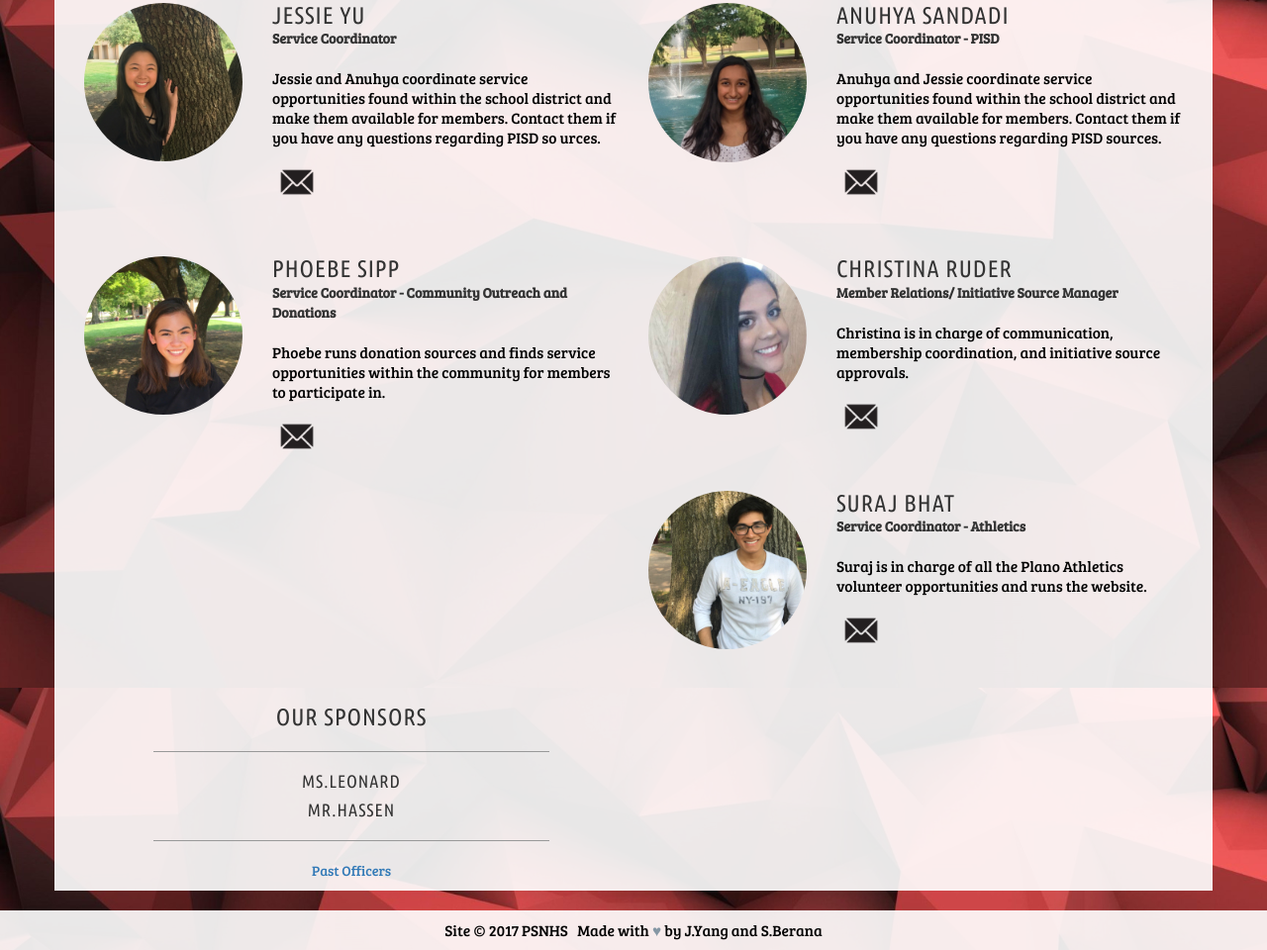
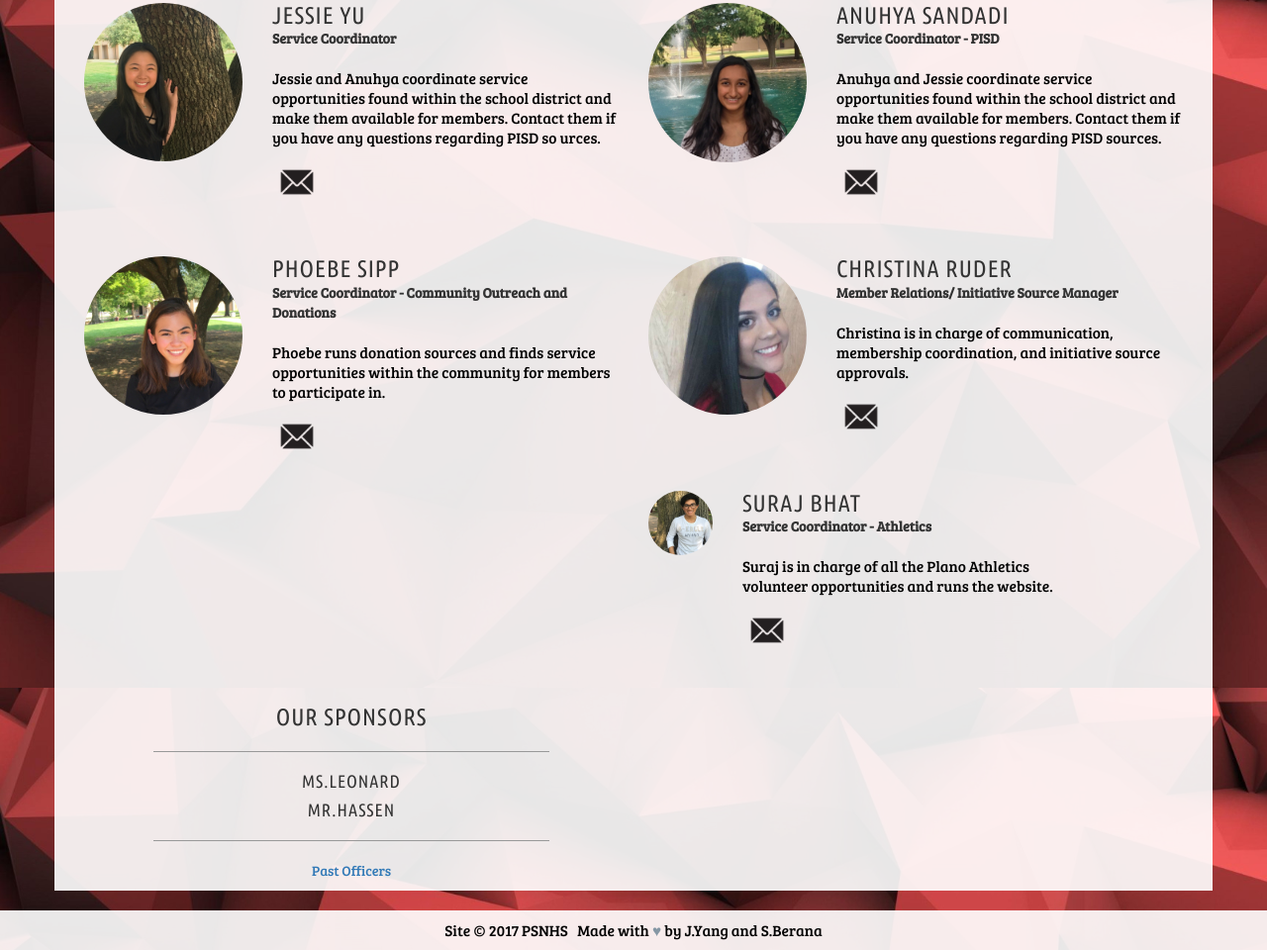
Before and after one commit to pshsnhs/Plano-Senior-NHS, a plain HTML site: page contact.html in a window 1280 px wide. Shown: the part 905-1865 px from the top of the page at 99% size. Drawn offline with Linux system fonts and the light colour scheme.

Commit message:
Update contact.html

```diff
--- a/contact.html
+++ b/contact.html
@@ -299,7 +299,7 @@
         </div>
 
         <!-- Athletics Coordinator -->
-        <div class="col-sm-2">
+        <div class="col-sm-1">
           <img src="img/Suraj.JPG" class="img-responsive img-circle" />
         </div>
         <div class="col-sm-4">
```
